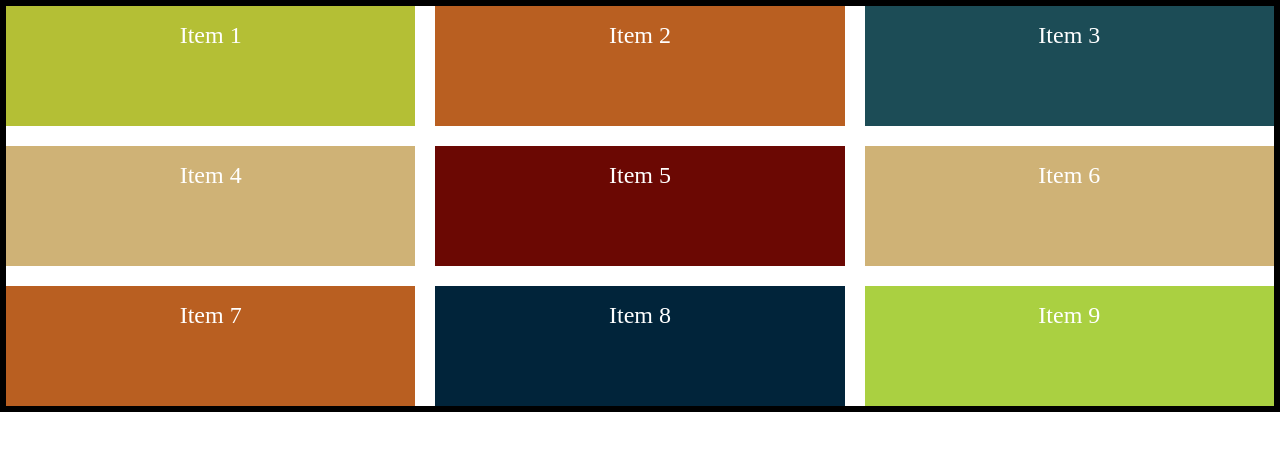
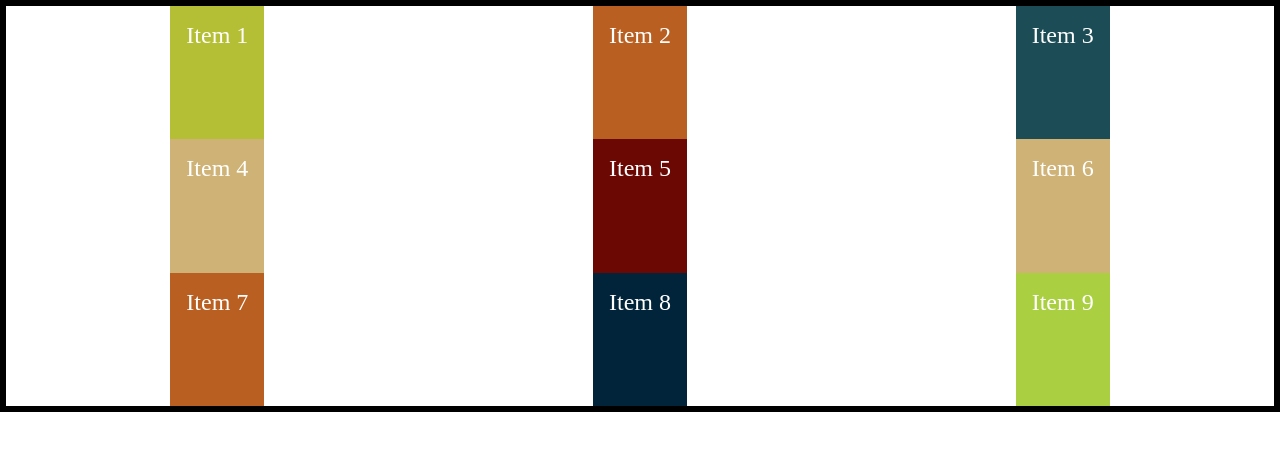
Before and after one commit to dewanwakilahmed/css-grid-crash-course-2022-codevolution, a plain HTML site: page index.html in a window 1280 px wide. Drawn offline with Linux system fonts and the light colour scheme.

Commit message:
Justify Items

```diff
--- a/style.css
+++ b/style.css
@@ -26,7 +26,12 @@ body {
   /* column-gap: 20px; */
   /* row-gap: 30px; */
   /* gap: 40px 20px; */
-  gap: 20px;
+  /* gap: 20px; */
+
+  /* justify-items: stretch; */
+  /* justify-items: start; */
+  /* justify-items: end; */
+  justify-items: center;
 }
 
 .grid-item {
```
